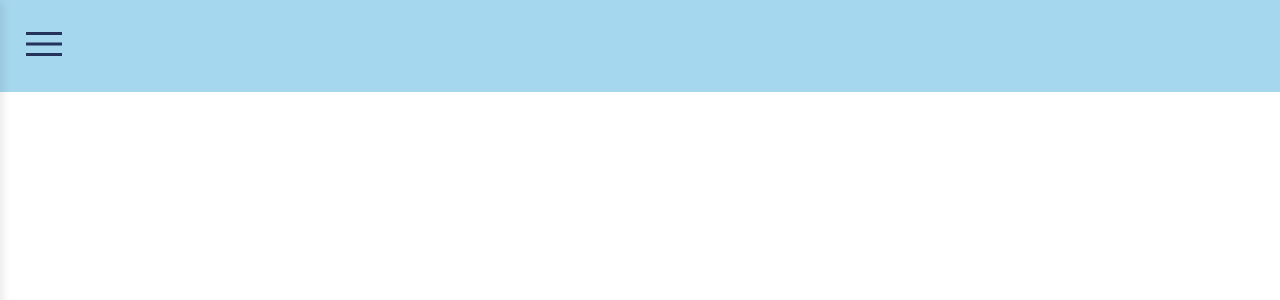
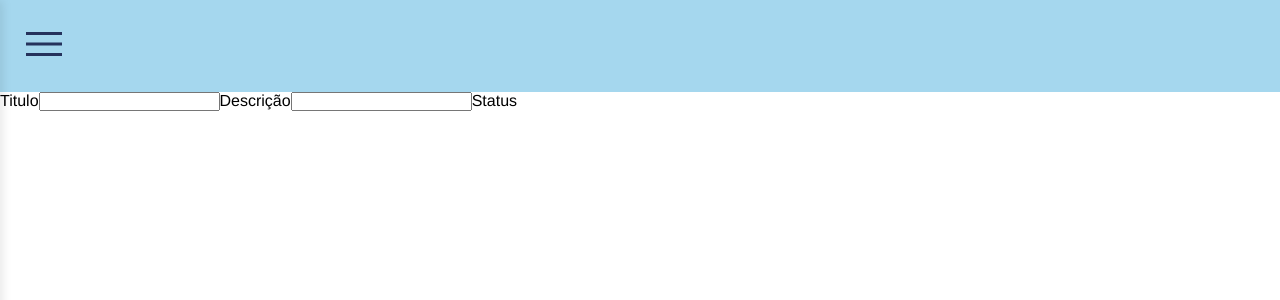
Before and after one commit to LuskGPM/projeto-menu-tarefas, a Vue app in the folder app/view/: page /tela-principal in a window 1280 px wide. Shown: the top 300 px of the page. Built offline with nearby package versions, Linux system fonts and the light colour scheme.

Commit message:
V1.4.1: criando o body do front

```diff
--- /dev/null
+++ b/app/view/src/components/CompBody.vue
@@ -0,0 +1,30 @@
+<template>
+    <main>
+        <section id="inserirTarefa">
+            <form>
+                <label for="tarefaTitulo">Titulo</label>
+                <input type="text" id="tarefaTitulo" v-model="t_titulo">
+
+                <label for="tarefaDesc">Descrição</label>
+                <input type="text" id="tarefaDesc" v-model="t_desc">
+
+                <label for="tarefaStatus">Status</label>
+            </form>
+        </section>
+        <section id="tarefas"></section>
+    </main>
+</template>
+
+<script>
+export default {
+    name: 'CompBody',
+    data() {
+        return {
+            t_titulo: '',
+            t_desc: ''
+        }
+    }
+}
+</script>
+
+<style></style>
--- a/app/view/src/components/CompCadastro.vue
+++ b/app/view/src/components/CompCadastro.vue
@@ -1,7 +1,7 @@
 <template>
     <main id="cad-main">
         <section id="cad-section">
-            <div id="cad-grid">
+            <form id="cad-grid">
                 <div id="logo">
                     <span class="material-symbols-outlined">
                         app_registration
@@ -29,7 +29,7 @@
                         Possuí uma conta?
                     </router-link>
                 </div>
-            </div>
+            </form>
         </section>
         <CompDireitosAutorais />
     </main>
--- a/app/view/src/components/CompLogin.vue
+++ b/app/view/src/components/CompLogin.vue
@@ -1,7 +1,7 @@
 <template>
     <main id="login-main">
         <section id="login-section">
-            <div id="login-grid">
+            <form id="login-grid">
                 <div id="logo">
                     <span class="material-symbols-outlined">
                         login
@@ -23,7 +23,7 @@
                         Não tem conta? Cadastre-se
                     </router-link>
                 </div>
-            </div>
+            </form>
         </section>
         <CompDireitosAutorais />
     </main>
--- a/app/view/src/components/CompTelaPrincipal.vue
+++ b/app/view/src/components/CompTelaPrincipal.vue
@@ -1,15 +1,18 @@
 <template>
-    <CompHeader />
+    <CompHeader/>
+    <CompBody/>
 </template>
 
 <script>
 import CompHeader from './CompHeader.vue';
+import CompBody from './CompBody.vue';
 import { useSessionMonitor } from '../composables/useSessionMonitor'
 
 export default {
     name: 'CompTelaPrincipal',
     components: {
-        CompHeader
+        CompHeader,
+        CompBody
     },
     data() {
         return {
@@ -25,4 +28,5 @@ export default {
 }
 </script>
 
-<style></style>
+<style>
+</style>
--- a/app/view/src/composables/useSessionMonitor.js
+++ b/app/view/src/composables/useSessionMonitor.js
@@ -9,10 +9,11 @@ export function useSessionMonitor() {
     const iniciarMonitoramento = () => {
         intervalId.value = setInterval(async () => {
             try {
-                await axios.get('http://127.0.0.1:8000/api/user/verificar-sessao')
+                await axios('http://127.0.0.1:8000/api/user/verificar-sessao')
                 // Status 200 = sessão ativa, não faz nada
             } catch (error) {
                 // Qualquer erro (401, 403, etc.) = redireciona
+                await axios('http://127.0.0.1:8000/api/user/logout')
                 router.push('/login')
             }
         }, 300000) // 5 minutos
```
Also changed, not shown: 1 other file (tests, documents, lock files or other folders).
